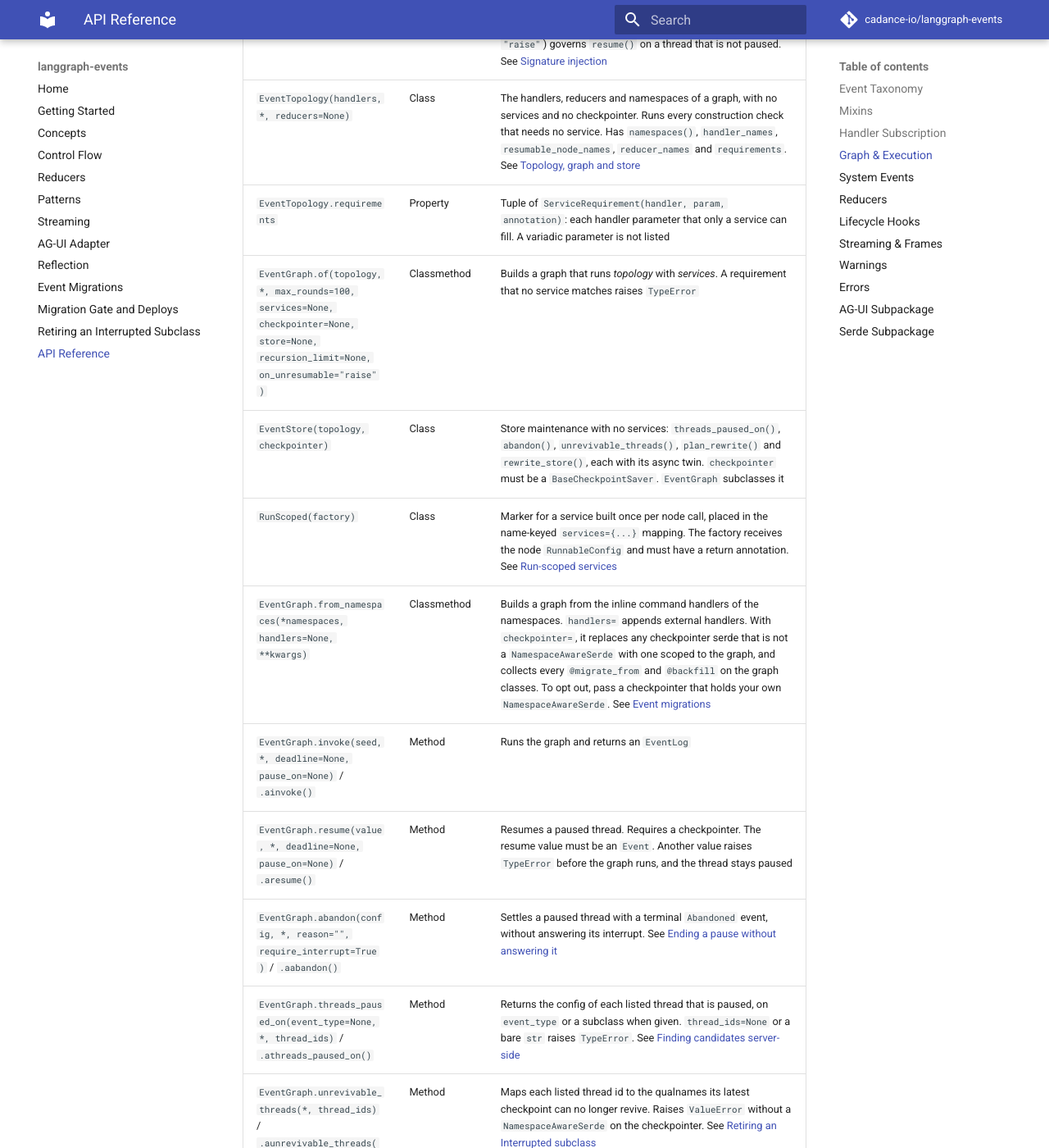
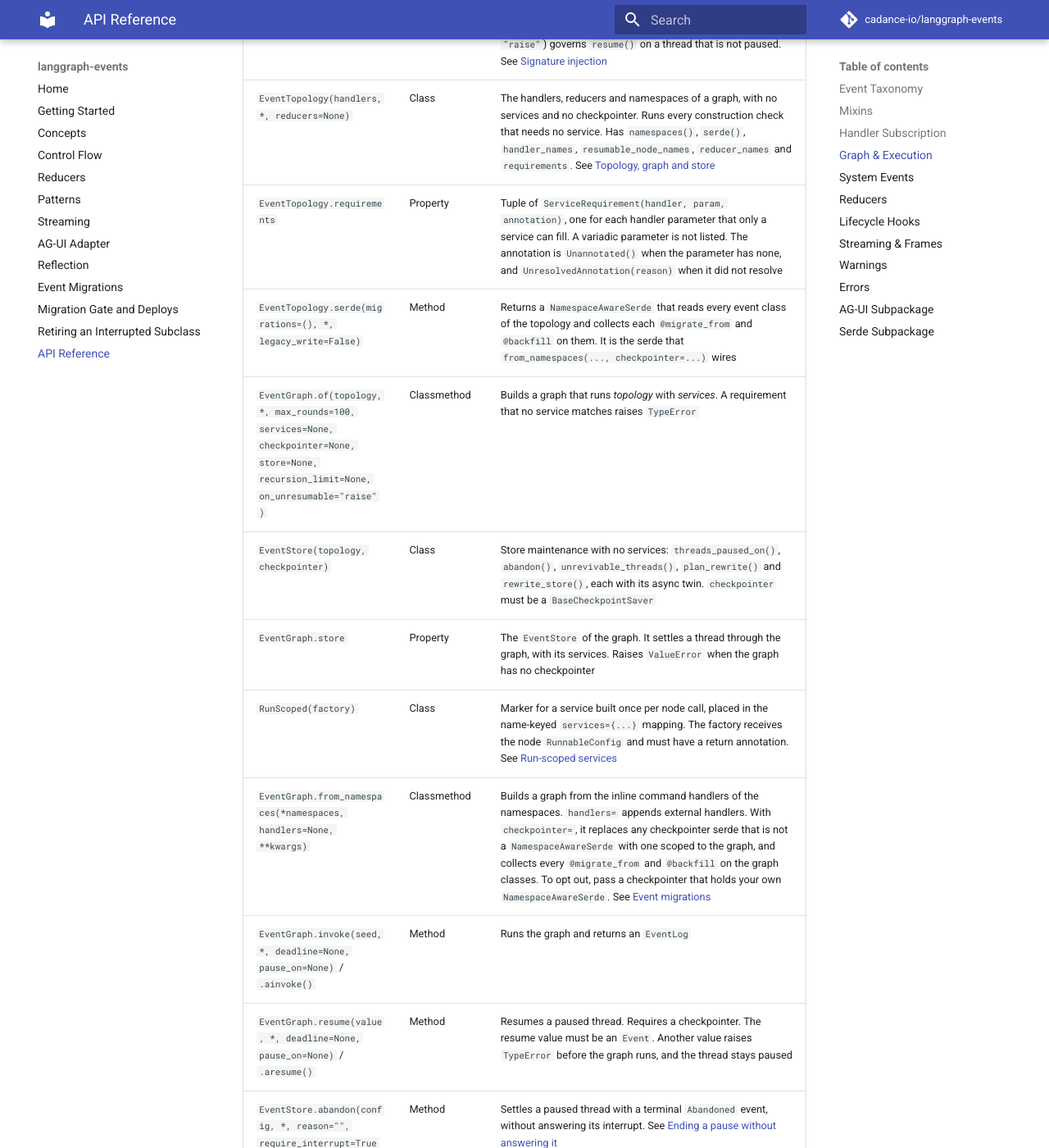
Before and after one commit to cadance-io/langgraph-events, an MkDocs documentation site: the page built from docs/api.md, in a window 1280 px wide and 1400 px high, scrolled down 2003 px. Shown: the whole window at 82% size. Built offline with MkDocs 1.6.1 and Material for MkDocs 9.7.7, drawn with Linux system fonts in a browser that asks for light colours; comment, search, counter and statistics services are not loaded; some of the changed text lies outside the part shown.

Commit message:
docs: move the store calls to graph.store and use topology.serde()
The EventStore recipe of the migration gate builds its serde with
topology.serde(). A serde with namespaces= only does not collect a
migration on an event outside every namespace, so the gate saw a
different migration set. The CHANGELOG states the breaking move and
the remaining order change.

Co-Authored-By: Claude Opus 5.5 <noreply@anthropic.com>
Claude-Session: https://claude.ai/code/session_01HFwCtkyehHpJLZ81s3NeWv

```diff
--- a/docs/api.md
+++ b/docs/api.md
@@ -41,19 +41,21 @@ The return value is checked against the declared annotation, or against the subs
 | Export | Type | Description |
 |---|---|---|
 | `EventGraph` | Class | Builds and runs the graph from `@on` handlers and `Command` classes with an inline command handler. `services=[...]` (type-keyed) or `services={...}` (name-keyed) injects dependencies into handler parameters. `on_unresumable="raise"\|"halt"\|"warn"` (default `"raise"`) governs `resume()` on a thread that is not paused. See [Signature injection](concepts.md#signature-injection) |
-| `EventTopology(handlers, *, reducers=None)` | Class | The handlers, reducers and namespaces of a graph, with no services and no checkpointer. Runs every construction check that needs no service. Has `namespaces()`, `handler_names`, `resumable_node_names`, `reducer_names` and `requirements`. See [Topology, graph and store](concepts.md#topology-graph-and-store) |
-| `EventTopology.requirements` | Property | Tuple of `ServiceRequirement(handler, param, annotation)`: each handler parameter that only a service can fill. A variadic parameter is not listed |
+| `EventTopology(handlers, *, reducers=None)` | Class | The handlers, reducers and namespaces of a graph, with no services and no checkpointer. Runs every construction check that needs no service. Has `namespaces()`, `serde()`, `handler_names`, `resumable_node_names`, `reducer_names` and `requirements`. See [Topology, graph and store](concepts.md#topology-graph-and-store) |
+| `EventTopology.requirements` | Property | Tuple of `ServiceRequirement(handler, param, annotation)`, one for each handler parameter that only a service can fill. A variadic parameter is not listed. The annotation is `Unannotated()` when the parameter has none, and `UnresolvedAnnotation(reason)` when it did not resolve |
+| `EventTopology.serde(migrations=(), *, legacy_write=False)` | Method | Returns a `NamespaceAwareSerde` that reads every event class of the topology and collects each `@migrate_from` and `@backfill` on them. It is the serde that `from_namespaces(..., checkpointer=...)` wires |
 | `EventGraph.of(topology, *, max_rounds=100, services=None, checkpointer=None, store=None, recursion_limit=None, on_unresumable="raise")` | Classmethod | Builds a graph that runs *topology* with *services*. A requirement that no service matches raises `TypeError` |
-| `EventStore(topology, checkpointer)` | Class | Store maintenance with no services: `threads_paused_on()`, `abandon()`, `unrevivable_threads()`, `plan_rewrite()` and `rewrite_store()`, each with its async twin. `checkpointer` must be a `BaseCheckpointSaver`. `EventGraph` subclasses it |
+| `EventStore(topology, checkpointer)` | Class | Store maintenance with no services: `threads_paused_on()`, `abandon()`, `unrevivable_threads()`, `plan_rewrite()` and `rewrite_store()`, each with its async twin. `checkpointer` must be a `BaseCheckpointSaver` |
+| `EventGraph.store` | Property | The `EventStore` of the graph. It settles a thread through the graph, with its services. Raises `ValueError` when the graph has no checkpointer |
 | `RunScoped(factory)` | Class | Marker for a service built once per node call, placed in the name-keyed `services={...}` mapping. The factory receives the node `RunnableConfig` and must have a return annotation. See [Run-scoped services](concepts.md#run-scoped-services) |
 | `EventGraph.from_namespaces(*namespaces, handlers=None, **kwargs)` | Classmethod | Builds a graph from the inline command handlers of the namespaces. `handlers=` appends external handlers. With `checkpointer=`, it replaces any checkpointer serde that is not a `NamespaceAwareSerde` with one scoped to the graph, and collects every `@migrate_from` and `@backfill` on the graph classes. To opt out, pass a checkpointer that holds your own `NamespaceAwareSerde`. See [Event migrations](event-migrations.md) |
 | `EventGraph.invoke(seed, *, deadline=None, pause_on=None)` / `.ainvoke()` | Method | Runs the graph and returns an `EventLog` |
 | `EventGraph.resume(value, *, deadline=None, pause_on=None)` / `.aresume()` | Method | Resumes a paused thread. Requires a checkpointer. The resume value must be an `Event`. Another value raises `TypeError` before the graph runs, and the thread stays paused |
-| `EventGraph.abandon(config, *, reason="", require_interrupt=True)` / `.aabandon()` | Method | Settles a paused thread with a terminal `Abandoned` event, without answering its interrupt. See [Ending a pause without answering it](control-flow.md#ending-a-pause-without-answering-it-abandon) |
-| `EventGraph.threads_paused_on(event_type=None, *, thread_ids)` / `.athreads_paused_on()` | Method | Returns the config of each listed thread that is paused, on `event_type` or a subclass when given. `thread_ids=None` or a bare `str` raises `TypeError`. See [Finding candidates server-side](retiring-interrupted.md#finding-candidates-server-side) |
-| `EventGraph.unrevivable_threads(*, thread_ids)` / `.aunrevivable_threads()` | Method | Maps each listed thread id to the qualnames its latest checkpoint can no longer revive. Raises `ValueError` without a `NamespaceAwareSerde` on the checkpointer. See [Retiring an Interrupted subclass](retiring-interrupted.md) |
-| `EventGraph.plan_rewrite(*, drop=(), thread_ids, checkpoint_ns="")` / `.aplan_rewrite()` | Method | Returns the `RewriteReport` of the rewrite each listed thread needs, and writes nothing. A listed thread id with no checkpoint is reported as `refused` with reason `no checkpoint for this thread id`. Raises `ValueError` without a `NamespaceAwareSerde` on the checkpointer. See [Rewriting the live set](migration-gate.md#rewriting-the-live-set) |
-| `EventGraph.rewrite_store(*, drop=(), thread_ids, checkpoint_ns="")` / `.arewrite_store()` | Method | Raises `ValueError` without a `NamespaceAwareSerde` on the checkpointer. Rewrites the latest checkpoint of each listed thread under the live migration table, with the same arguments and report as `plan_rewrite()`. See [Rewriting the live set](migration-gate.md#rewriting-the-live-set) |
+| `EventStore.abandon(config, *, reason="", require_interrupt=True)` / `.aabandon()` | Method | Settles a paused thread with a terminal `Abandoned` event, without answering its interrupt. See [Ending a pause without answering it](control-flow.md#ending-a-pause-without-answering-it-abandon) |
+| `EventStore.threads_paused_on(event_type=None, *, thread_ids)` / `.athreads_paused_on()` | Method | Returns the config of each listed thread that is paused, on `event_type` or a subclass when given. `thread_ids=None` or a bare `str` raises `TypeError`. See [Finding candidates server-side](retiring-interrupted.md#finding-candidates-server-side) |
+| `EventStore.unrevivable_threads(*, thread_ids)` / `.aunrevivable_threads()` | Method | Maps each listed thread id to the qualnames its latest checkpoint can no longer revive. Raises `ValueError` without a `NamespaceAwareSerde` on the checkpointer. See [Retiring an Interrupted subclass](retiring-interrupted.md) |
+| `EventStore.plan_rewrite(*, drop=(), thread_ids, checkpoint_ns="")` / `.aplan_rewrite()` | Method | Returns the `RewriteReport` of the rewrite each listed thread needs, and writes nothing. A listed thread id with no checkpoint is reported as `refused` with reason `no checkpoint for this thread id`. Raises `ValueError` without a `NamespaceAwareSerde` on the checkpointer. See [Rewriting the live set](migration-gate.md#rewriting-the-live-set) |
+| `EventStore.rewrite_store(*, drop=(), thread_ids, checkpoint_ns="")` / `.arewrite_store()` | Method | Raises `ValueError` without a `NamespaceAwareSerde` on the checkpointer. Rewrites the latest checkpoint of each listed thread under the live migration table, with the same arguments and report as `plan_rewrite()`. See [Rewriting the live set](migration-gate.md#rewriting-the-live-set) |
 | `EventGraph.get_state(config)` | Method | `GraphState` for a checkpointed thread |
 | `EventGraph.namespaces()` | Method | Code-derived snapshot: namespaces, commands, outcomes, handlers, edges and seed events. Returns a `NamespaceModel`. See [Namespace introspection](concepts.md#namespace-introspection-visualization) |
 | `NamespaceModel.text(view=...)` | Method | Human-readable tree. `view="structure"` or `"choreography"` (default) |
```
Also changed, not shown: CHANGELOG.md (+24 -1 lines), docs/concepts.md (+9 -7 lines), docs/control-flow.md (+3 -3 lines), docs/getting-started.md (+1 -1 lines), docs/migration-gate.md (+10 -8 lines), docs/retiring-interrupted.md (+9 -9 lines).
